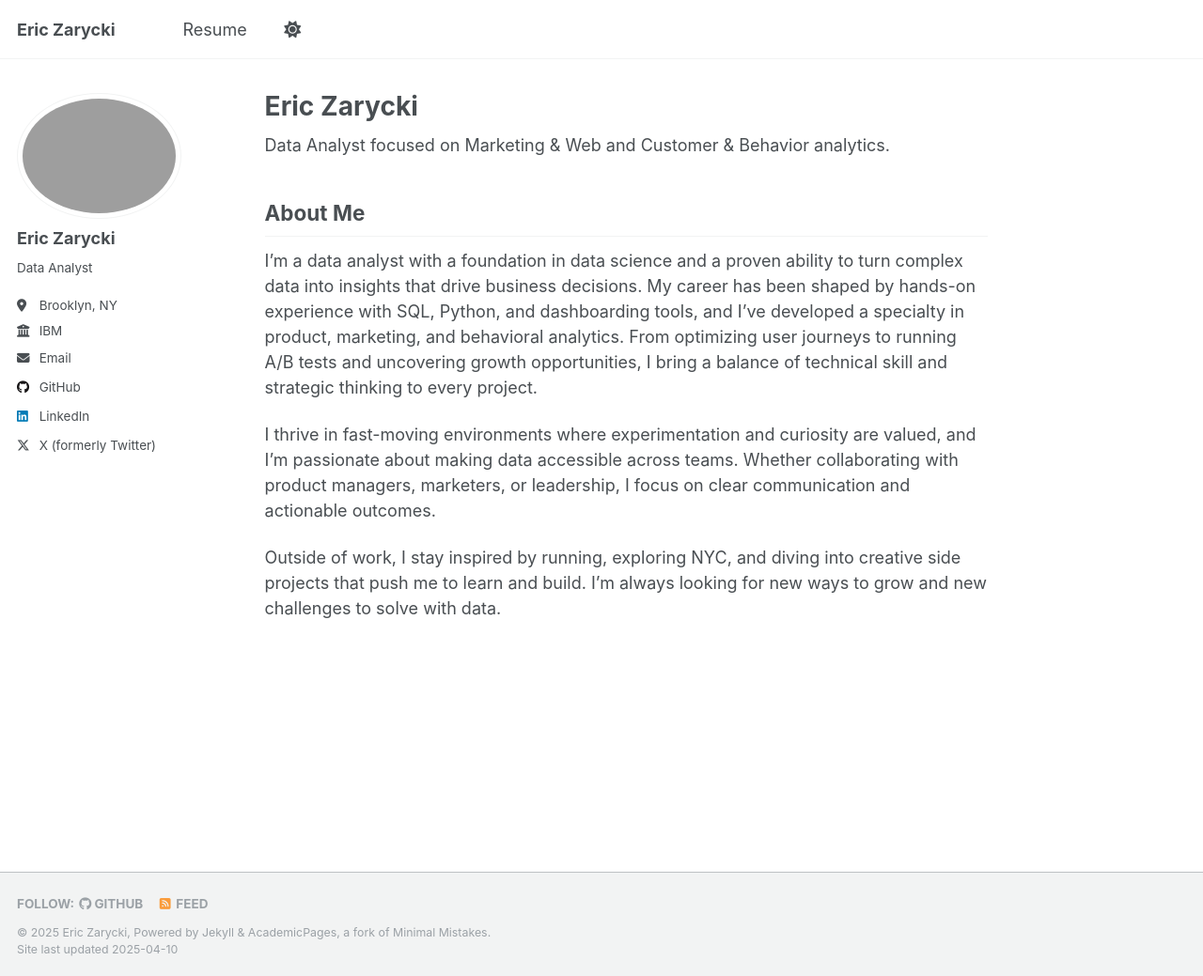
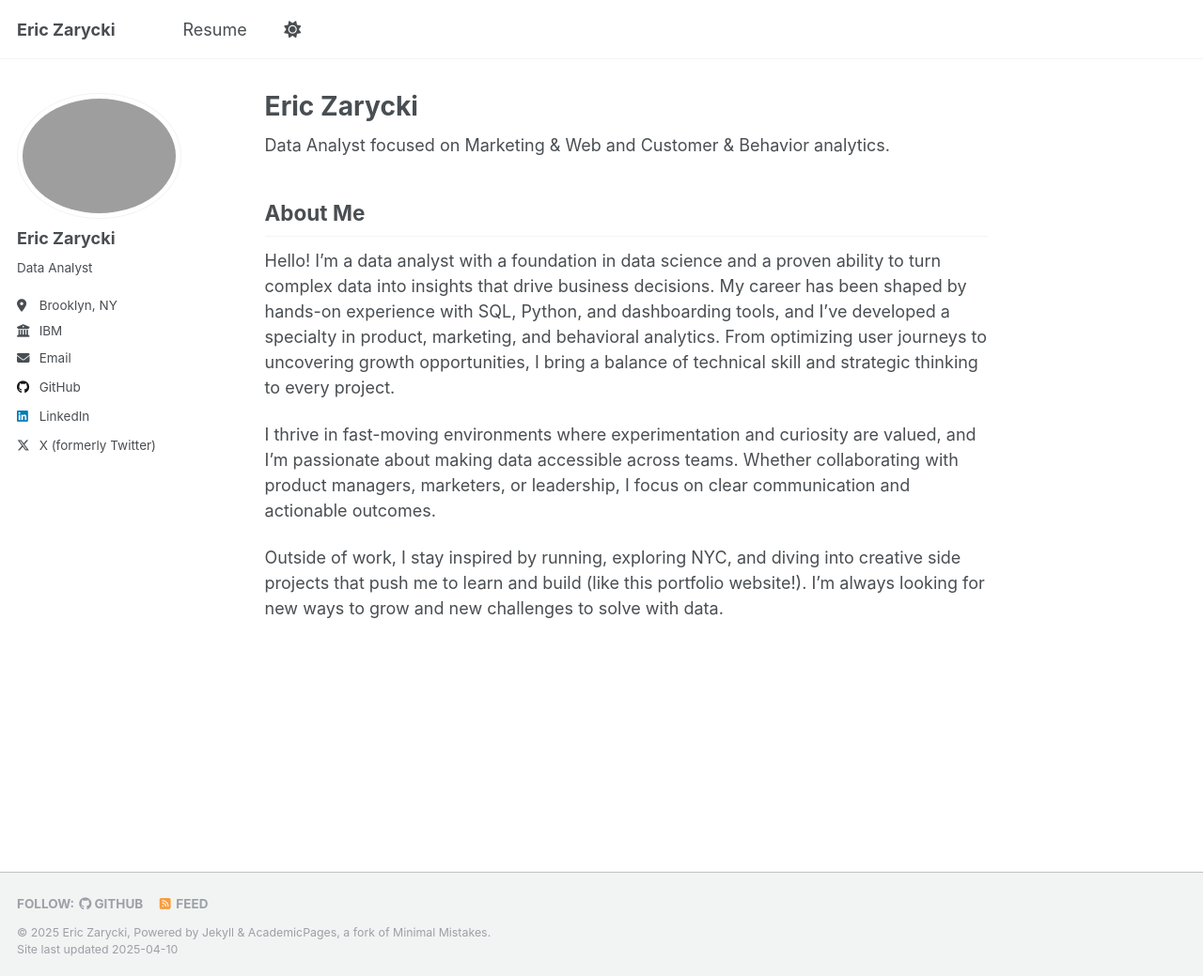
Before and after one commit to ericzarycki/ericzarycki.github.io, a Jekyll site: the page built from _pages/about.md, in a window 1280 px wide and 1039 px high. Shown: the whole window at 94% size. Built offline with Jekyll 4.4.1, drawn with Linux system fonts in a browser that asks for light colours.

Commit message:
about section edits

```diff
--- a/_pages/about.md
+++ b/_pages/about.md
@@ -13,8 +13,8 @@ Data Analyst focused on Marketing & Web and Customer & Behavior analytics.
 About Me
 -------------
 
-I’m a data analyst with a foundation in data science and a proven ability to turn complex data into insights that drive business decisions. My career has been shaped by hands-on experience with SQL, Python, and dashboarding tools, and I’ve developed a specialty in product, marketing, and behavioral analytics. From optimizing user journeys to running A/B tests and uncovering growth opportunities, I bring a balance of technical skill and strategic thinking to every project.
+Hello! I’m a data analyst with a foundation in data science and a proven ability to turn complex data into insights that drive business decisions. My career has been shaped by hands-on experience with SQL, Python, and dashboarding tools, and I’ve developed a specialty in product, marketing, and behavioral analytics. From optimizing user journeys to uncovering growth opportunities, I bring a balance of technical skill and strategic thinking to every project.
 
 I thrive in fast-moving environments where experimentation and curiosity are valued, and I’m passionate about making data accessible across teams. Whether collaborating with product managers, marketers, or leadership, I focus on clear communication and actionable outcomes.
 
-Outside of work, I stay inspired by running, exploring NYC, and diving into creative side projects that push me to learn and build. I’m always looking for new ways to grow and new challenges to solve with data.
+Outside of work, I stay inspired by running, exploring NYC, and diving into creative side projects that push me to learn and build (like this portfolio website!). I’m always looking for new ways to grow and new challenges to solve with data.
```
